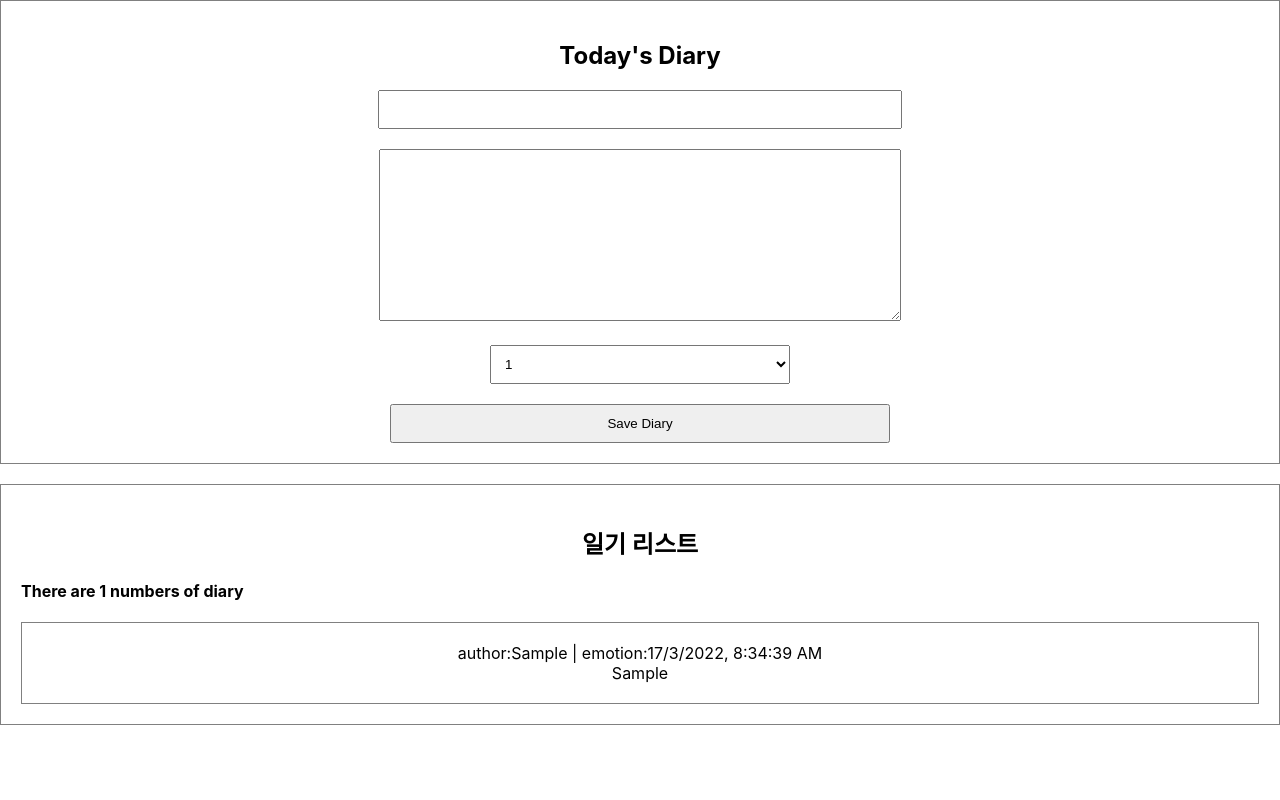
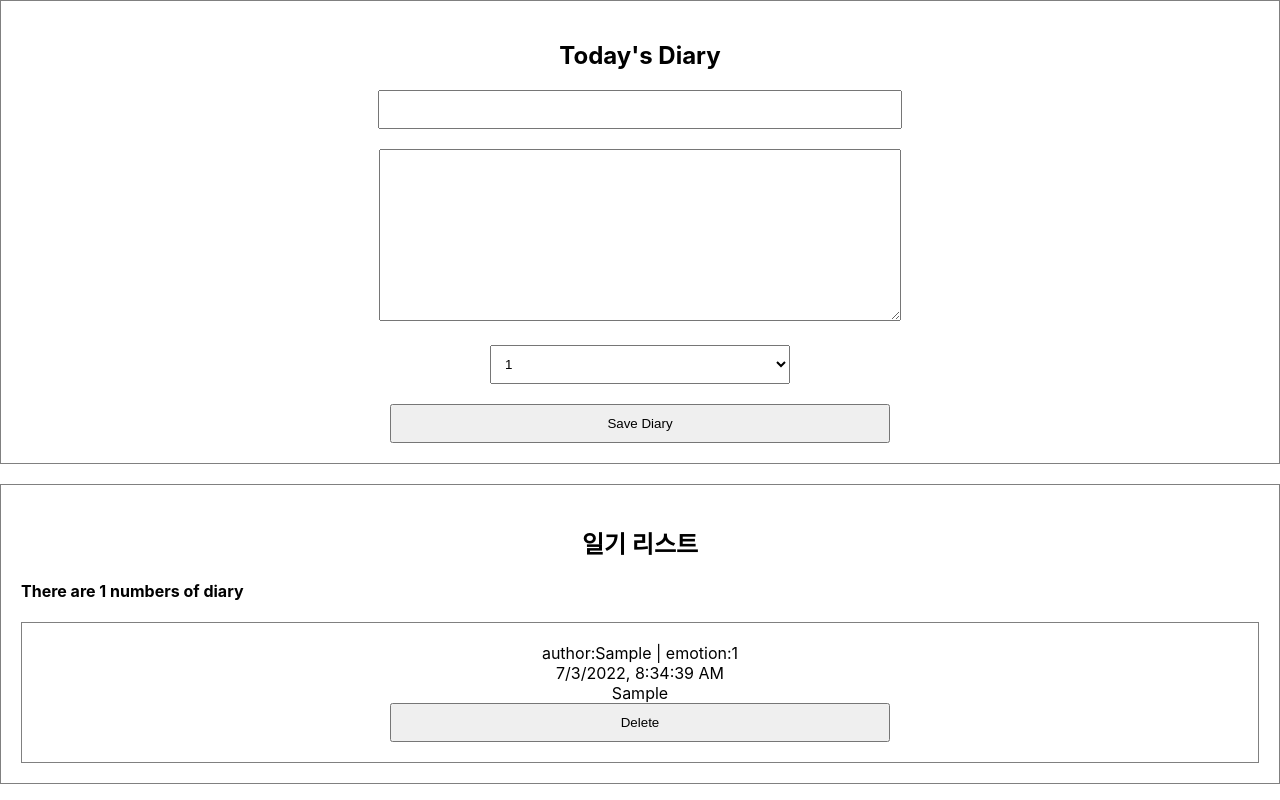
Before and after one commit to SeongMun-Hwang/react, a React (Create React App) app: page / in a window 1280 px wide. Both pictures are taken after typing "Sample", "Sample" into the empty fields and a click on the button "Save Diary". Built offline with nearby package versions, Linux system fonts and the light colour scheme.

Commit message:
step fifth: make funcion of delete diary

```diff
--- a/src/App.js
+++ b/src/App.js
@@ -2,30 +2,6 @@ import './App.css';
 import DiaryEditor from "./DiaryEditor";
 import DiaryList from "./DiaryList";
 import {useRef, useState} from "react";
-
-const dummyList = [
-    {
-        id: 1,
-        author: "hsm",
-        content:"hello",
-        emotion: 5,
-        created_date: new Date().getTime()
-},
-{
-    id: 2,
-        author: "pth",
-    content:"hello",
-    emotion: 5,
-    created_date: new Date().getTime()
-},
-{
-    id: 3,
-        author: "ksl",
-    content:"hello",
-    emotion: 5,
-    created_date: new Date().getTime()
-},
-]
 
 
 function App() {
@@ -44,10 +20,16 @@ function App() {
         dataId.current+=1;
         setData([newItem,...data])
     };
+
+    const onDelete=(targetId)=>{
+        const newDiaryList =data.filter((it)=>it.id!==targetId);
+        setData(newDiaryList);
+    };
+
     return (
         <div className="App">
             <DiaryEditor onCreate={onCreate}/>
-            <DiaryList diaryList={data}/>
+            <DiaryList onDelete={onDelete} diaryList={data}/>
         </div>
     );
 }
--- a/src/DiaryItem.js
+++ b/src/DiaryItem.js
@@ -1,10 +1,17 @@
-const DiaryItem=({author,content,created_date,emotion,id})=>{
+const DiaryItem=({onDelete,author,content,created_date,emotion,id})=>{
     return <div className={"DiaryEditor"}>
         <div className={"info"}>
-            <span>author:{author} | emotion:{emotion}</span>
+            <span>author:{author} | emotion:{emotion}</span><br/>
             <span className={"date"}>{new Date(created_date).toLocaleString()}</span>
         </div>
         <div className={"content"}>{content}</div>
+        <button onClick={()=> {
+            console.log(id)
+            if (window.confirm(`Are you sure delete number ${id} diary?`)) {
+                onDelete(id);
+            }
+        }
+        }>Delete</button>
     </div>
 }
 export default DiaryItem;
--- a/src/DiaryList.js
+++ b/src/DiaryList.js
@@ -1,6 +1,6 @@
 import DiaryItem from "./DiaryItem";
 
-const DiaryList = ({diaryList}) => {
+const DiaryList = ({onDelete, diaryList}) => {
     console.log(diaryList)
     return (
         <div className={"DiaryList"}>
@@ -8,7 +8,7 @@ const DiaryList = ({diaryList}) => {
             <h4>There are {diaryList.length} numbers of diary</h4>
             <div>
                 {diaryList.map((it) => (
-                    <DiaryItem key={it.id}{...it}/>
+                    <DiaryItem key={it.id}{...it} onDelete={onDelete}/>
                 ))}
             </div>
         </div>
```
